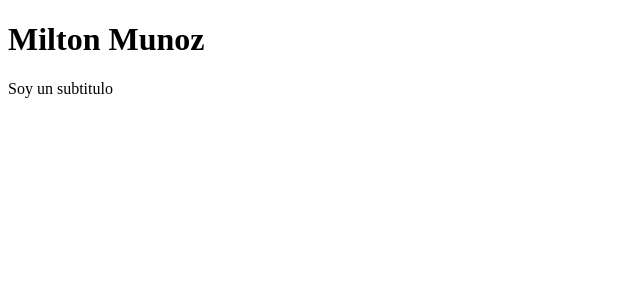
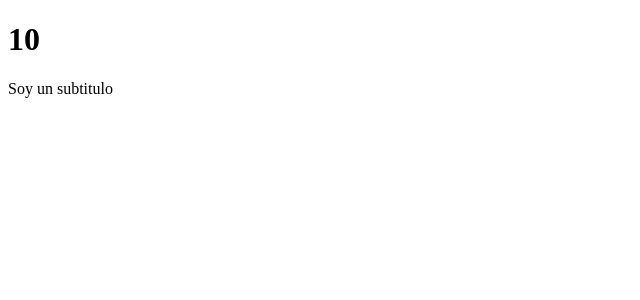
Before and after one commit to GenerationMilton/react-vite-init, a React (Vite) app: page / in a window 1280 px wide. Shown: the top 300 px of the page, without its empty margins (0-640 px from the left). Built offline with nearby package versions, Linux system fonts and the light colour scheme.

Commit message:
print variables in HTML with react

```diff
--- a/src/FirstApp.jsx
+++ b/src/FirstApp.jsx
@@ -1,15 +1,30 @@
 
+//const newMessage= true;
+//const newMessage= "hola"
+//const newMessage= [1,2,3,4,5,6,7,8,9];
 
-//import { Fragment } from "react";
+//Print objects in functional component
+const newMessage={
+    message: 'Hola Mundo',
+    title:'Milton'
+}
+
+//function in react
+const getResult  =(a,b)=>{
+    return a+b;
+}
+
+//si se quiere imprimir el objeto se serializac con JSON.stringify
 
 //Fragmento agrupador de codigo jsx <> tienen un nodo padre
 //Por lo menos un nodo padre y devolver los elementos que se necesiten
 const FirstApp = () => {
+
   return (
     <>
-        <h1>
-        Milton Munoz
-        </h1>
+        <h1>{getResult(5,5)}</h1>
+        {/* <h1>Hola Mundo</h1> */}
+        {/* <code>{ JSON.stringify(newMessage) }</code> */}
         <p>Soy un subtitulo</p>
     </>
 
```
